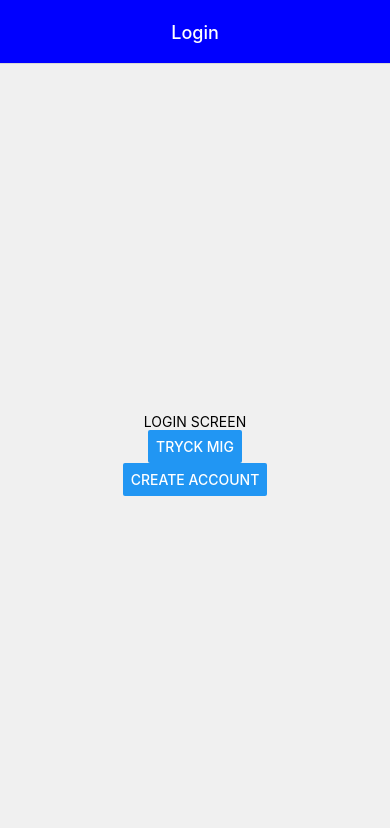
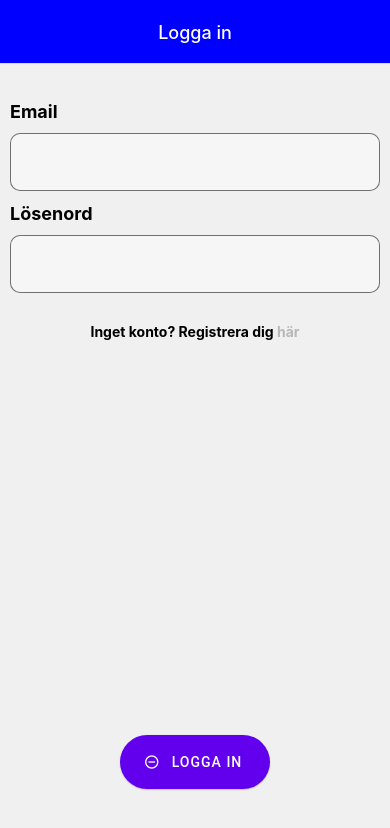
Before and after one commit to KSigurd/KROLF-household-app, a React Native app: screen /Login in a window 390 px wide. Shown: the top 828 px of the page. Built offline with nearby package versions, Linux system fonts and the light colour scheme.

Commit message:
origin/feature/20-create-layout-login-screen

```diff
--- a/navigation/RootNavigator.tsx
+++ b/navigation/RootNavigator.tsx
@@ -35,7 +35,7 @@ const RootNavigator = () => {
           headerTintColor: "white",
         }}
       >
-        <Stack.Screen name="Login" component={LoginScreen} />
+        <Stack.Screen name="Login" component={LoginScreen}  options={{title:"Logga in"}}/>
         <Stack.Screen name="CreateAccount" component={CreateAccountScreen} />
         <Stack.Screen
           name="CreateHousehold"
--- a/screens/LoginScreen.tsx
+++ b/screens/LoginScreen.tsx
@@ -1,34 +1,108 @@
 import { NativeStackScreenProps } from "@react-navigation/native-stack";
 import React from "react";
 import { View, Text, Button, StyleSheet } from "react-native";
-import { SafeAreaView } from "react-native-safe-area-context";
 import { RootStackParamList } from "../navigation/RootNavigator";
+import { Button as NPbutton, Surface, TextInput } from "react-native-paper";
 
 type Props = NativeStackScreenProps<RootStackParamList, "CreateHousehold">;
 
+const handleSubmit = () => {
+  console.log("Verifiera user");
+
+  //TODO: Validate user. if login succeded, navigate to household
+};
+
 const LoginScreen = ({ navigation }: Props) => {
   return (
-    <SafeAreaView style={styles.container}>
-      <Text>LOGIN SCREEN</Text>
-      <Button
+    <View style={styles.root}>
+      <View>
+        <Text style={styles.text}>Email</Text>
+        <TextInput
+          mode="outlined"
+          theme={{ roundness: 10 }}
+          style={styles.input}
+        />
+
+        <Text style={styles.text}>Lösenord</Text>
+        <TextInput
+          mode="outlined"
+          theme={{ roundness: 10 }}
+          style={styles.input}
+        />
+
+        <View style={styles.noAccountContainer}>
+          <Text style={styles.noAccountText}>Inget konto? Registrera dig </Text>
+          <Text
+            style={styles.test}
+            onPress={() => navigation.navigate("CreateAccount")}
+          >
+            här
+          </Text>
+        </View>
+      </View>
+      <NPbutton
+        //CHANGE ICON?
+        icon="minus-circle-outline"
+        mode="contained"
+        style={styles.NPbutton}
+        onPress={() => handleSubmit()}
+      >
+        Logga in
+      </NPbutton>
+      {/* <Button
         title="tryck mig"
         onPress={() => navigation.navigate("Profile")}
-      />
-      <Button
+      /> */}
+      {/* <Button
         title="Create account"
         onPress={() => navigation.navigate("CreateAccount")}
-      />
-    </SafeAreaView>
+      /> */}
+    </View>
   );
 };
 
 export default LoginScreen;
 
 const styles = StyleSheet.create({
-  container: {
+  root: {
     flex: 1,
-    alignItems: "center",
+    marginHorizontal: 10,
+    marginVertical: 25,
+    justifyContent: "space-between",
+  },
+  NPbutton: {
+    width: 150,
+    borderRadius: 100,
+    padding: 10,
+    alignSelf: "center",
+    marginVertical: 30,
+  },
+  input: {
+    elevation: 4,
+  },
+  text: {
+    fontSize: 18,
+    fontWeight: "bold",
+    marginTop: 12,
+    marginBottom: 5,
+  },
+  noAccountContainer: {
+    flexDirection: "row",
     justifyContent: "center",
   },
-  text: {},
+  noAccountText: {
+    fontWeight: "bold",
+    //alignSelf: "center",
+    marginVertical: 30,
+  },
+  test: {
+    fontWeight: "bold",
+    alignSelf: "center",
+    color: "#B8B8B8",
+  },
+  // title: {
+  //   fontSize: 18,
+  //   fontWeight: "bold",
+  //   alignSelf: "center",
+  // },
 });
```
